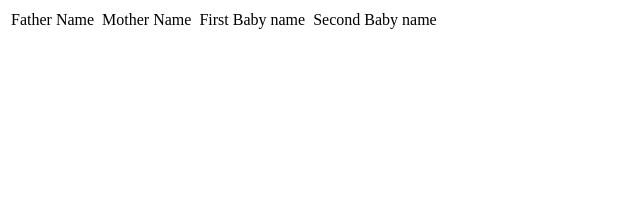
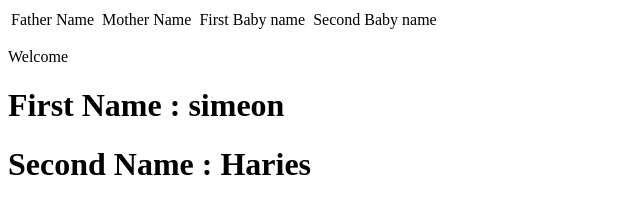
Before and after one commit to simeon1929/26-Apr-2023, a plain HTML site: page index.html in a window 1280 px wide. Shown: the whole page, without its empty margins (0-640 px from the left). Drawn offline with Linux system fonts and the light colour scheme.

Commit message:
insert a text in html

```diff
--- a/document.js
+++ b/document.js
@@ -31,3 +31,27 @@ let result = `Father name is ${ FatherName} , Mother name ${ wifeName} and first
  `
 
  console.log(html);
+
+// Test
+
+let testObj = {
+    Fname : 'simeon',
+    SName : 'Haries'
+
+}
+let testName = 'test'
+console.log(testName);
+
+
+let h1Tag = document.querySelector('.fname')
+let h2Tag = document.querySelector('.sname')
+
+let resultobj = testObj.Fname;
+console.log('result object', resultobj);
+
+
+// h1Tag.textContent += ' Haries'
+//  h1Tag.innerText = "Simeon"
+
+h1Tag.innerText = testObj.Fname;
+h2Tag.innerText = testObj.SName;
--- a/index.html
+++ b/index.html
@@ -8,7 +8,6 @@
     <link rel="stylesheet" href="Style.css">
     <script src="app.js"></script>
     <script src="string.js"></script>
-    <script src="document.js"></script>
 </head>
 <body>
     <table>
@@ -19,5 +18,12 @@
             <td>Second Baby name </td><td></td>
         </tr>
     </table>
+
+    <p class="simeon">Welcome</p>
+    <h1>First Name : <span class="fname"></span></h1>
+    <h1>Second Name : <span class="sname"></span></h1>
+
+    <!--Script down-->
+    <script src="document.js"></script>
 </body>
 </html>
```
